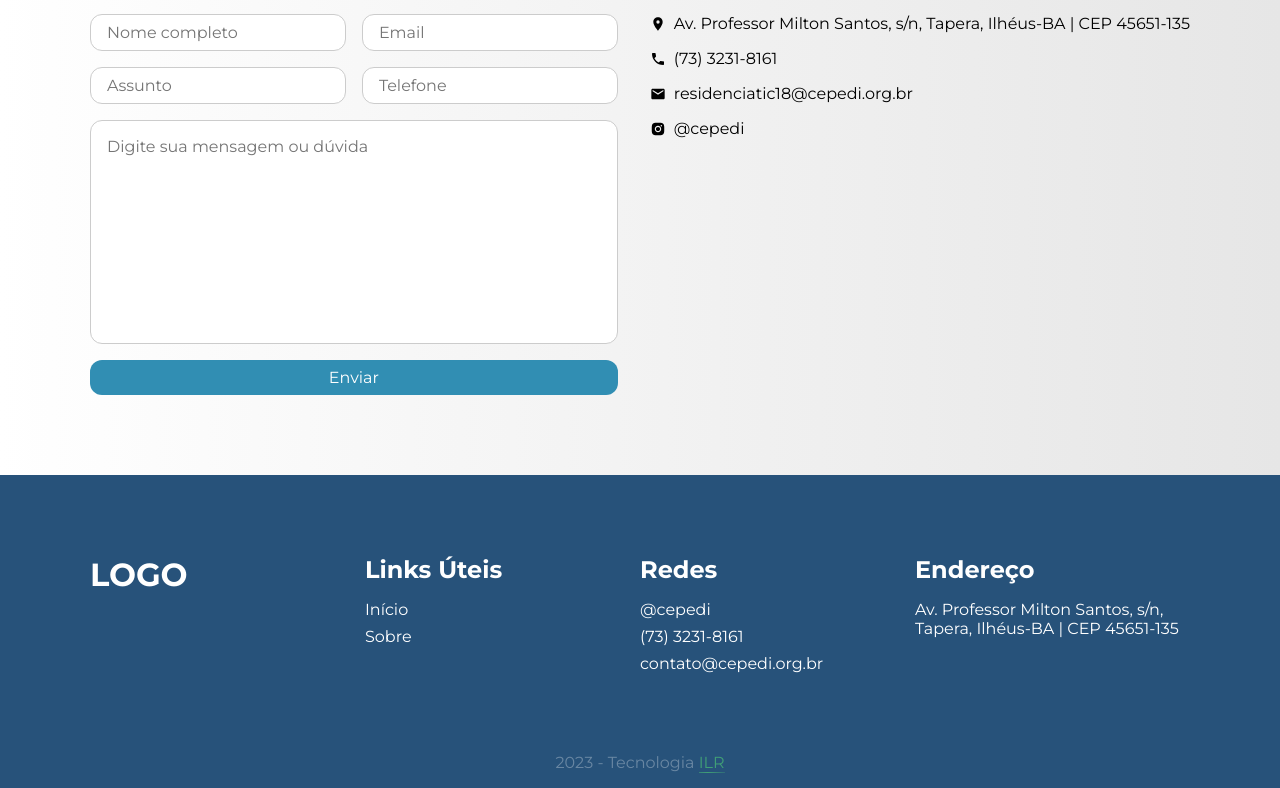
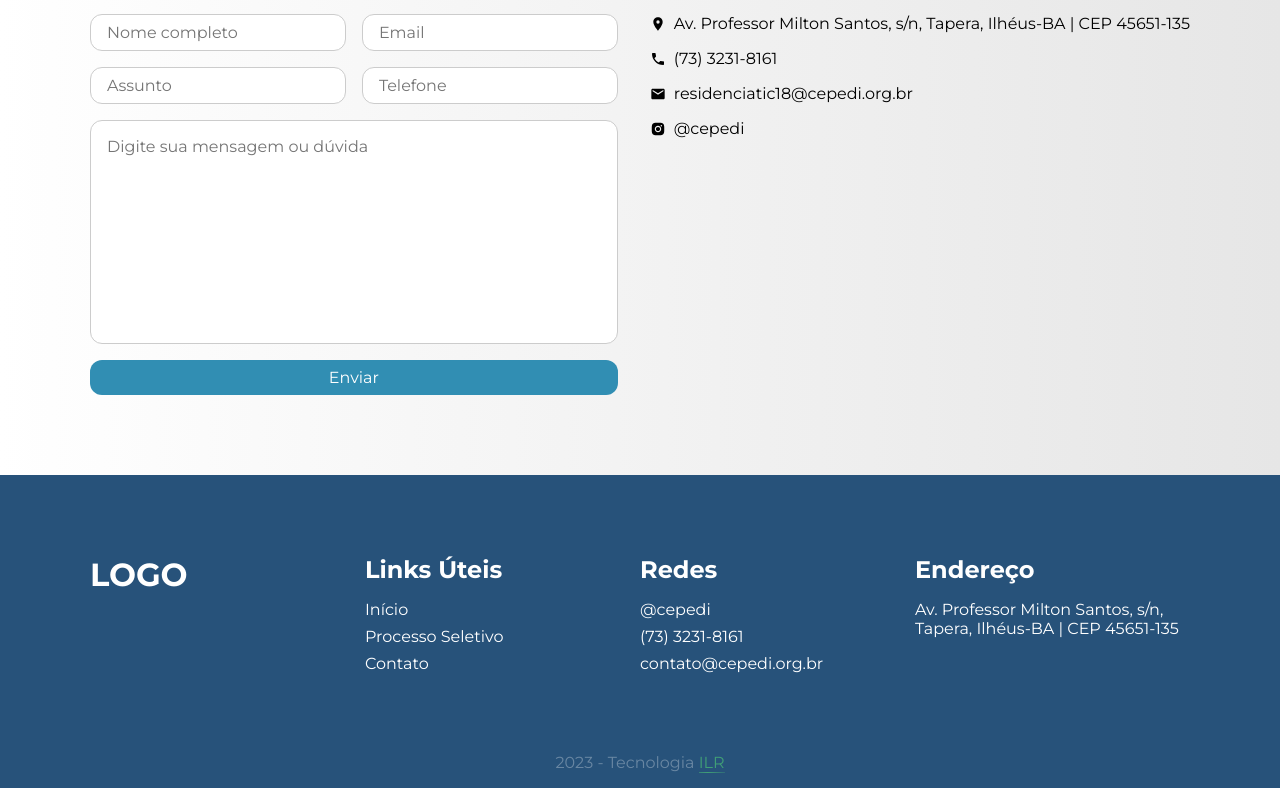
Before and after one commit to igorroc/residencia-next, a Next.js app: page /contato in a window 1280 px wide. Shown: the part 384-1172 px from the top of the page. Built offline with nearby package versions, Linux system fonts and the light colour scheme.

Commit message:
fix: Footer links

```diff
--- a/src/components/Footer/index.tsx
+++ b/src/components/Footer/index.tsx
@@ -19,7 +19,10 @@ export default function Footer() {
 							<Link href="/">Início</Link>
 						</li>
 						<li>
-							<Link href="/sobre">Sobre</Link>
+							<Link href="/processo-seletivo">Processo Seletivo</Link>
+						</li>
+						<li>
+							<Link href="/contato">Contato</Link>
 						</li>
 					</ul>
 				</div>
```
